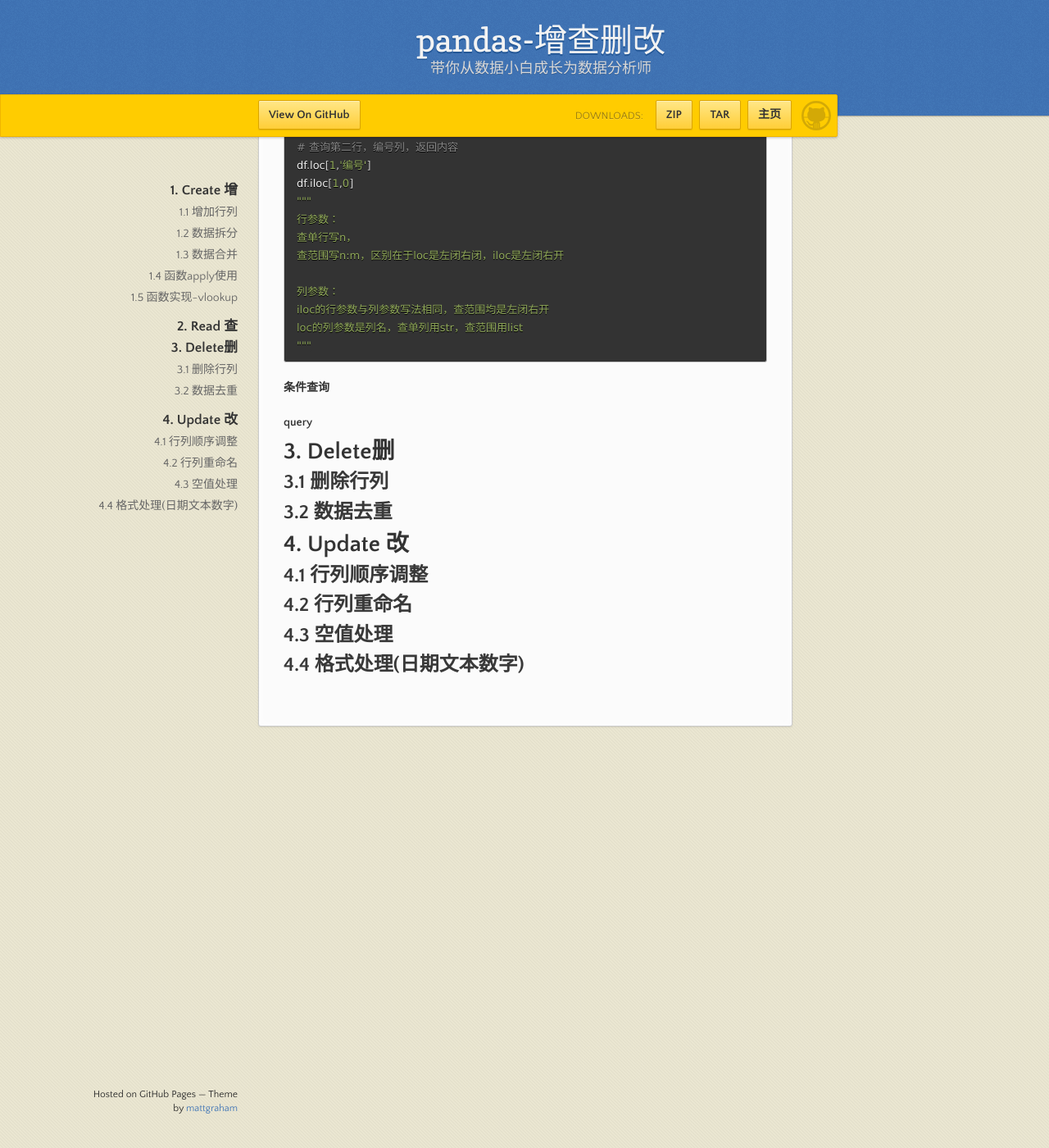
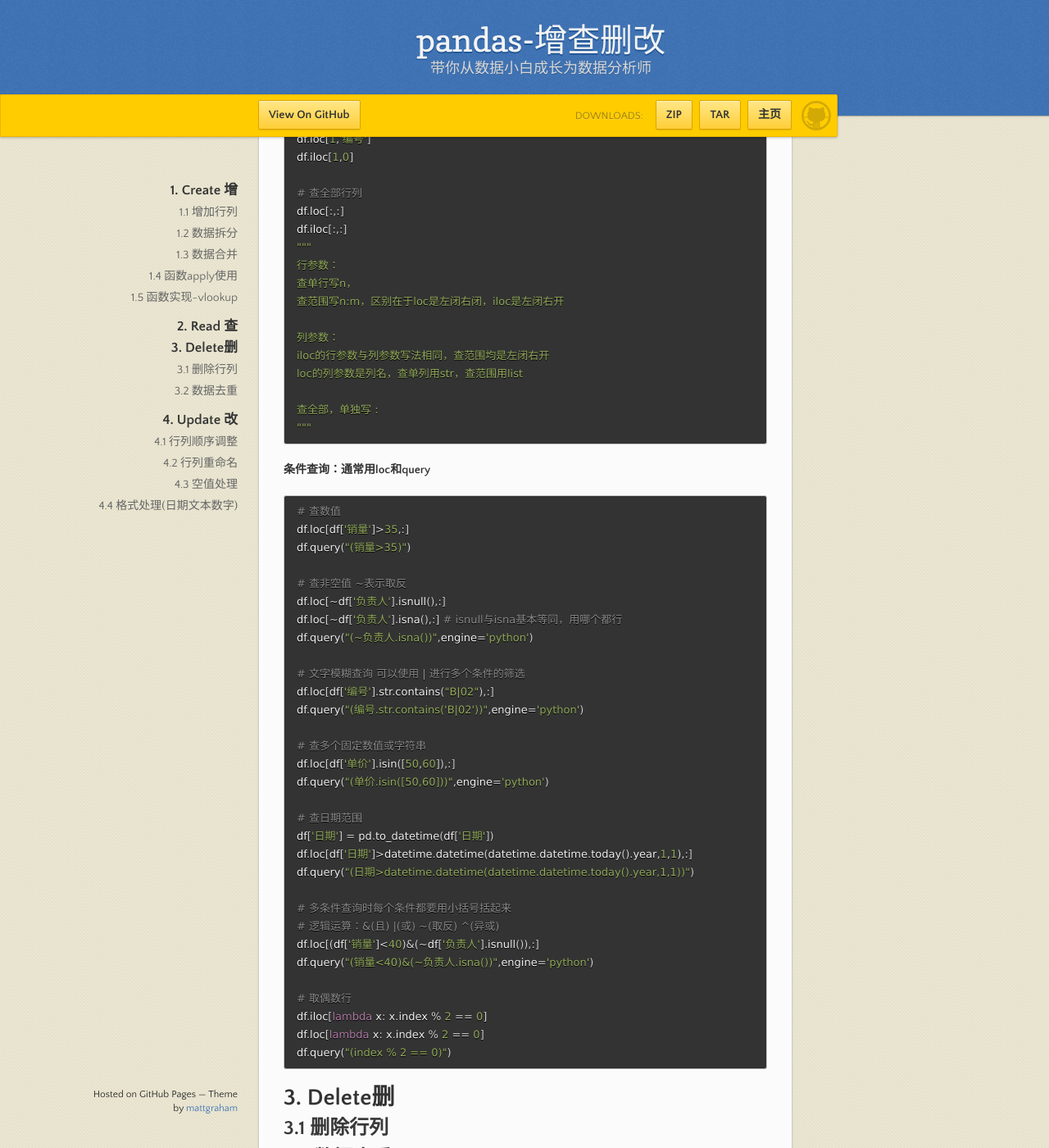
Before and after one commit to analy-liu/analy-liu.github.io, a Jekyll site: the page built from _posts/2022-08-04-Python_Pandas_CRUD.md, in a window 1280 px wide and 1400 px high, scrolled down 9598 px. Shown: the whole window at 82% size. Built offline with Jekyll 4.4.1, drawn with Linux system fonts in a browser that asks for light colours; before the commit the page ends 10524 px from its top, so only the background shows below that; some of the changed text lies outside the part shown.

Commit message:
查完成

````diff
--- a/_posts/2022-08-04-Python_Pandas_CRUD.md
+++ b/_posts/2022-08-04-Python_Pandas_CRUD.md
@@ -412,11 +412,9 @@ pandas查数据叫做切片，主要用loc与iloc来实现，query则是类似SQ
 |2|B-01|24|60|2022-07-19|NaN|
 |3|B-01|34|60|2022-08-20|None|
 
-#### **loc与iloc**
+**基础查询：loc与iloc指定行列**
 
 loc与iloc结构类似，两者均是[行参数,列参数]的形式
-
-**基础查询：指定行列**
 
 通过几组等价写法，能直观的了解二者的基础写法和区别
 
@@ -430,6 +428,10 @@ df.iloc[1:2,0]
 # 查询第二行，编号列，返回内容
 df.loc[1,'编号']
 df.iloc[1,0]
+
+# 查全部行列
+df.loc[:,:]
+df.iloc[:,:]
 """
 行参数：
 查单行写n，
@@ -438,14 +440,46 @@ df.iloc[1,0]
 列参数：
 iloc的行参数与列参数写法相同，查范围均是左闭右开
 loc的列参数是列名，查单列用str，查范围用list
+
+查全部，单独写 :
 """
 ```
 
-**条件查询**
+**条件查询：通常用loc和query**
 
+```python
+# 查数值
+df.loc[df['销量']>35,:]
+df.query("(销量>35)")
 
+# 查非空值 ~表示取反
+df.loc[~df['负责人'].isnull(),:]
+df.loc[~df['负责人'].isna(),:] # isnull与isna基本等同，用哪个都行
+df.query("(~负责人.isna())",engine='python')
 
-#### **query**
+# 文字模糊查询 可以使用 | 进行多个条件的筛选
+df.loc[df['编号'].str.contains("B|02"),:]
+df.query("(编号.str.contains('B|02'))",engine='python')
+
+# 查多个固定数值或字符串
+df.loc[df['单价'].isin([50,60]),:]
+df.query("(单价.isin([50,60]))",engine='python')
+
+# 查日期范围
+df['日期'] = pd.to_datetime(df['日期'])
+df.loc[df['日期']>datetime.datetime(datetime.datetime.today().year,1,1),:]
+df.query("(日期>datetime.datetime(datetime.datetime.today().year,1,1))")
+
+# 多条件查询时每个条件都要用小括号括起来
+# 逻辑运算：&(且) |(或) ~(取反) ^(异或)
+df.loc[(df['销量']<40)&(~df['负责人'].isnull()),:]
+df.query("(销量<40)&(~负责人.isna())",engine='python')
+
+# 取偶数行
+df.iloc[lambda x: x.index % 2 == 0]
+df.loc[lambda x: x.index % 2 == 0]
+df.query("(index % 2 == 0)")
+```
 
 # 3. Delete删
 
````
